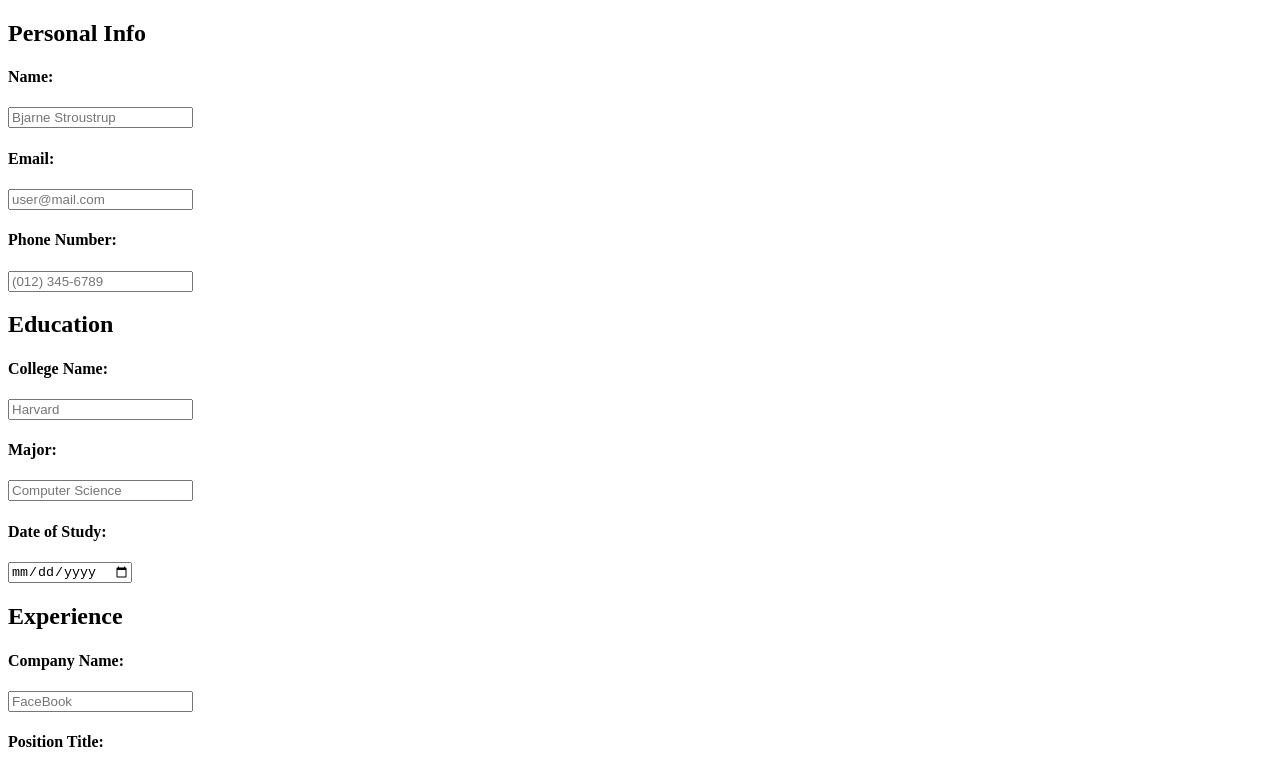
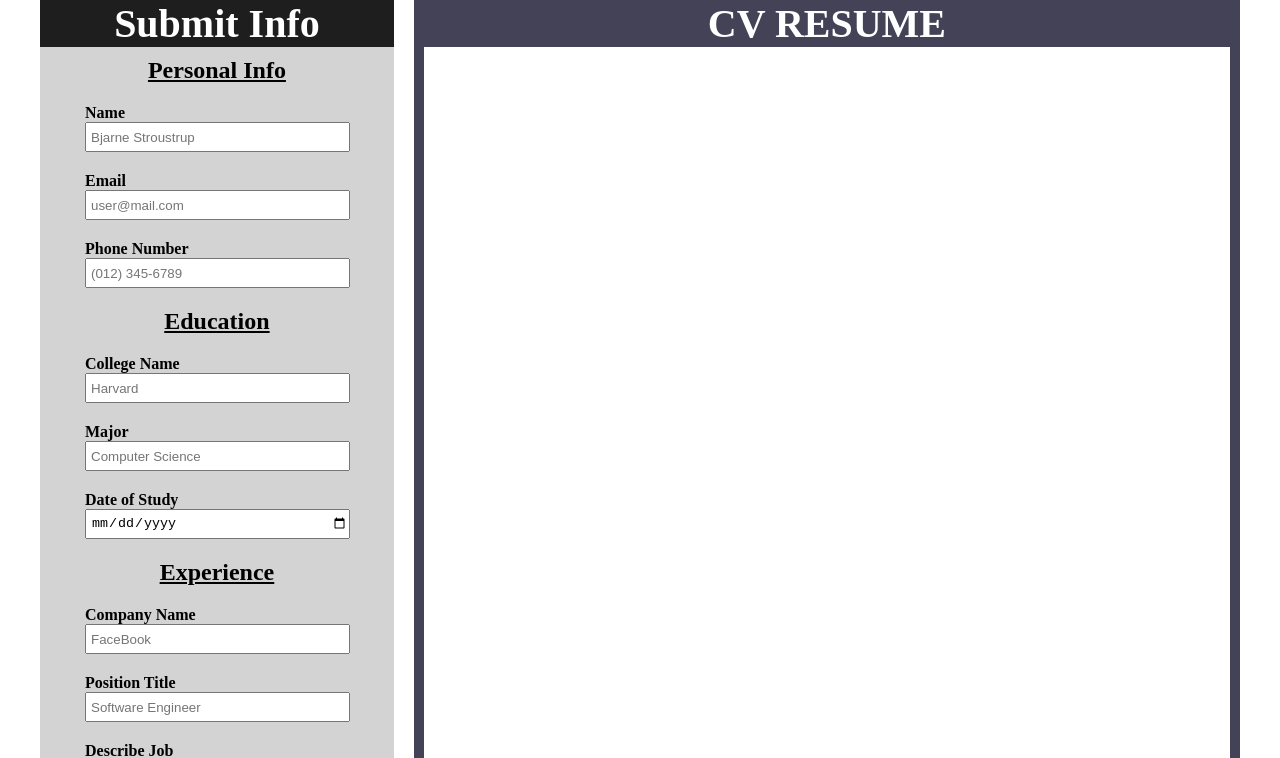
Before and after one commit to Bonavoot/cv-project, a React (Create React App) app: page / in a window 1280 px wide. Shown: the top 758 px of the page. Built offline with nearby package versions, Linux system fonts and the light colour scheme.

Commit message:
Rendered CV form complete

```diff
--- a/src/App.js
+++ b/src/App.js
@@ -13,6 +13,7 @@ class App extends React.Component {
       dateOfStudy: "",
       company: "",
       position: "",
+      mainTasks: "",
       timeAtJob: "",
       isSubmitted: false,
     };
@@ -35,11 +36,12 @@ class App extends React.Component {
 
   render() {
     return (
-      <div>
+      <div className="data-form">
         <form onSubmit={this.handleSubmit}>
+          <h1 className="info-title">Submit Info</h1>
           <h2>Personal Info</h2>
           <label>
-            <h4>Name:</h4>
+            <h4>Name</h4>
             <input
               name="fullName"
               placeholder="Bjarne Stroustrup"
@@ -50,7 +52,7 @@ class App extends React.Component {
           </label>
           <br />
           <label>
-            <h4>Email:</h4>
+            <h4>Email</h4>
             <input
               name="email"
               placeholder="user@mail.com"
@@ -61,7 +63,7 @@ class App extends React.Component {
           </label>
           <br />
           <label>
-            <h4>Phone Number:</h4>
+            <h4>Phone Number</h4>
             <input
               name="phone"
               type="text"
@@ -73,7 +75,7 @@ class App extends React.Component {
           <br />
           <h2>Education</h2>
           <label>
-            <h4>College Name:</h4>
+            <h4>College Name</h4>
             <input
               name="college"
               type="text"
@@ -84,7 +86,7 @@ class App extends React.Component {
           </label>
           <br />
           <label>
-            <h4>Major:</h4>
+            <h4>Major</h4>
             <input
               name="major"
               type="text"
@@ -95,7 +97,7 @@ class App extends React.Component {
           </label>
           <br />
           <label>
-            <h4>Date of Study:</h4>
+            <h4>Date of Study</h4>
             <input
               name="dateOfStudy"
               type="date"
@@ -106,7 +108,7 @@ class App extends React.Component {
           <br />
           <h2>Experience</h2>
           <label>
-            <h4>Company Name:</h4>
+            <h4>Company Name</h4>
             <input
               name="company"
               type="text"
@@ -117,7 +119,7 @@ class App extends React.Component {
           </label>
           <br />
           <label>
-            <h4>Position Title:</h4>
+            <h4>Position Title</h4>
             <input
               name="position"
               type="text"
@@ -128,12 +130,18 @@ class App extends React.Component {
           </label>
           <br />
           <label>
-            <h4>Describe Job:</h4>
-            <textarea name="mainTasks" value={this.state.mainTasks}></textarea>
+            <h4>Describe Job</h4>
+            <textarea
+              name="mainTasks"
+              rows={6}
+              cols={34}
+              value={this.state.mainTasks}
+              onChange={this.handleChange}
+            ></textarea>
           </label>
           <br />
           <label>
-            <h4>Time at Company:</h4>
+            <h4>Time at Company</h4>
             <input
               name="timeAtJob"
               type="position"
@@ -145,7 +153,23 @@ class App extends React.Component {
           <br />
           <input type="submit" value="Submit" />
         </form>
-        {this.state.isSubmitted && <RenderCV />}
+        <div className="cv-resume-render">
+          <h1 className="title">CV RESUME</h1>
+          {this.state.isSubmitted && (
+            <RenderCV
+              fullName={this.state.fullName}
+              email={this.state.email}
+              phone={this.state.phone}
+              college={this.state.college}
+              major={this.state.major}
+              dateOfStudy={this.state.dateOfStudy}
+              company={this.state.company}
+              position={this.state.position}
+              mainTasks={this.state.mainTasks}
+              timeAtJob={this.state.timeAtJob}
+            />
+          )}
+        </div>
       </div>
     );
   }
--- a/src/components/RenderCV.js
+++ b/src/components/RenderCV.js
@@ -1,13 +1,31 @@
-import React, { Component } from "react";
+import React from "react";
 
-class RenderCV extends Component {
-  constructor(props) {
-    super(props);
-  }
-
-  render() {
-    return this.props;
-  }
-}
+const RenderCV = (props) => {
+  return (
+    <div>
+      <div className="container">
+        <div className="section1">
+          <h2 className="cv-h2">Personal Info</h2>
+          <div className="cv-info">Name: {props.fullName}</div>
+          <div className="cv-info">Email: {props.email}</div>
+          <div className="cv-info">Cell: {props.phone}</div>
+        </div>
+        <div className="section2">
+          <h2 className="cv-h2">Education</h2>
+          <div className="cv-info">College: {props.college}</div>
+          <div className="cv-info">Major: {props.major}</div>
+          <div className="cv-info">Date of study: {props.dateOfStudy}</div>
+        </div>
+        <div className="section3">
+          <h2 className="cv-h2">Job Experience</h2>
+          <div className="cv-info">Company: {props.company}</div>
+          <div className="cv-info">Title: {props.position}</div>
+          <div className="cv-info">Description: {props.mainTasks}</div>
+          <div className="cv-info">Time at Company: {props.timeAtJob}</div>
+        </div>
+      </div>
+    </div>
+  );
+};
 
 export default RenderCV;
--- a/src/index.js
+++ b/src/index.js
@@ -1,6 +1,7 @@
 import React from "react";
 import ReactDOM from "react-dom/client";
 import App from "./App";
+import "./styles/styles.css";
 
 const root = ReactDOM.createRoot(document.getElementById("root"));
 root.render(
--- a/src/styles/styles.css
+++ b/src/styles/styles.css
@@ -0,0 +1,72 @@
+* {
+  box-sizing: border-box;
+  padding: 0;
+  margin: 0px;
+}
+
+body {
+  display: flex;
+  justify-content: center;
+}
+
+.data-form {
+  display: flex;
+  gap: 20px;
+  width: 1200px;
+  height: 100vh;
+}
+
+form {
+  background-color: lightgray;
+  width: 30%;
+}
+
+.cv-resume-render {
+  width: 70%;
+  border-right: 10px solid rgb(67, 66, 87);
+  border-left: 10px solid rgb(67, 66, 87);
+}
+
+.container {
+  background-color: rgb(245, 245, 245);
+  height: 95vh;
+}
+
+.title {
+  text-align: center;
+  font-size: 30pt;
+  margin: 0;
+  color: white;
+  background-color: rgb(67, 66, 87);
+}
+
+input {
+  width: 75%;
+  height: 30px;
+  margin-bottom: 20px;
+  padding-left: 4px;
+}
+
+.info-title {
+  background-color: rgb(30, 30, 30);
+  color: white;
+  text-align: center;
+  font-size: 30pt;
+  margin-bottom: 10px;
+}
+
+textarea {
+  resize: none;
+}
+
+h2 {
+  text-align: center;
+  margin-bottom: 20px;
+  text-decoration: underline;
+}
+
+h4,
+input,
+textarea {
+  margin-left: 45px;
+}
```
